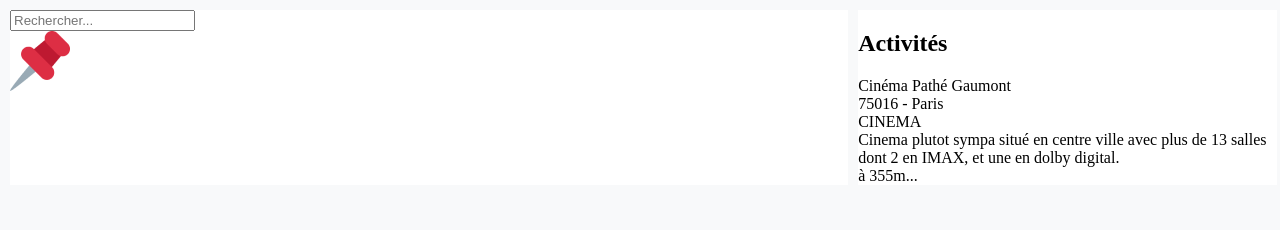
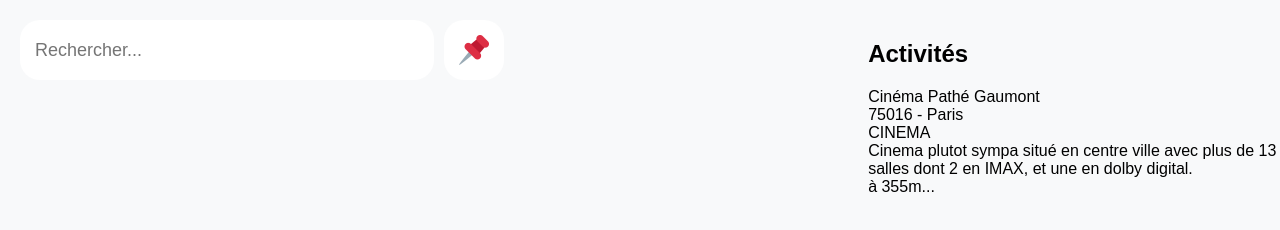
Before and after one commit to Produclem/web-geomatique, a plain HTML site: page index.html in a window 1280 px wide. Shown: the top 230 px of the page. Drawn offline with Linux system fonts and the light colour scheme; a web font is replaced by a local one.

Commit message:
fonts + images + css 1

```diff
--- a/style.css
+++ b/style.css
@@ -1,3 +1,20 @@
+/* =========== FONTS =========== */
+@font-face {
+    font-family: 'SFPro_R';
+    src: url('./fonts/SF-Pro-Display-Regular.otf') format('truetype');
+}
+@font-face {
+    font-family: 'SFPro_B';
+    src: url('./fonts/SF-Pro-Display-Heavy.otf') format('truetype');
+}
+@font-face {
+    font-family: 'SFPro_L';
+    src: url('./fonts/SF-Pro-Display-Thin.otf') format('truetype');
+}
+/* ============================= */
+*{
+    font-family: 'SFPro_R', sans-serif;
+}
 html{
     height: 100%;
     width: 100vw;
@@ -5,16 +22,42 @@ html{
 body{
     display: flex;
     background-color: #F8F9FA;
-    padding: 10px;
+    padding: 20px;
     width: 99vw;
     margin: 0;
     gap: 10px;
 }
 .containerLeft{
     flex: 2;
-    background-color: #fff;
 }
 .containerRight{
     flex: 1;
+}
+.search{
+    display: flex;
+    gap: 10px;
+    &>div{
+        display: flex;
+        align-items: center;
+    }
+    & img#pointer{
+        width: 30px;
+        height: 30px;
+        &:hover{
+            cursor: grab;
+        }
+    }
+}
+.white{
     background-color: #fff;
+    padding: 15px;
+    border-radius: 20px;
+    width: fit-content;
 }
+#searchInput{
+    width: 30vw;
+    padding: 0;
+    outline: none;
+    border: none;
+    font-size: 18px;
+}
```
Also changed, not shown: 3 other files.
